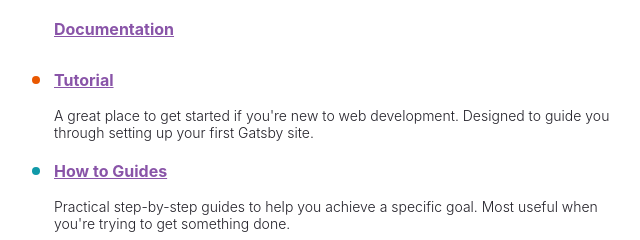
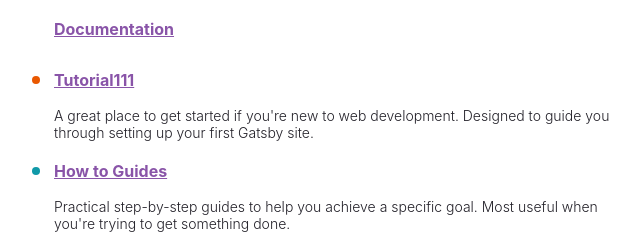
Before and after one commit to dylanshipf/blog, a Gatsby site: page / in a window 1280 px wide. Shown: the part 337-577 px from the top of the page, 50-690 px from the left. Built offline with nearby package versions, Linux system fonts and the light colour scheme; Gatsby itself is replaced by a stand-in of ours.

Commit message:
update Tutorial -> Tutorial111

```diff
--- a/src/pages/index.js
+++ b/src/pages/index.js
@@ -60,7 +60,7 @@
 // data
 const links = [
   {
-    text: "Tutorial",
+    text: "Tutorial111",
     url: "https://www.gatsbyjs.com/docs/tutorial/",
     description:
       "A great place to get started if you're new to web development. Designed to guide you through setting up your first Gatsby site.",
```
